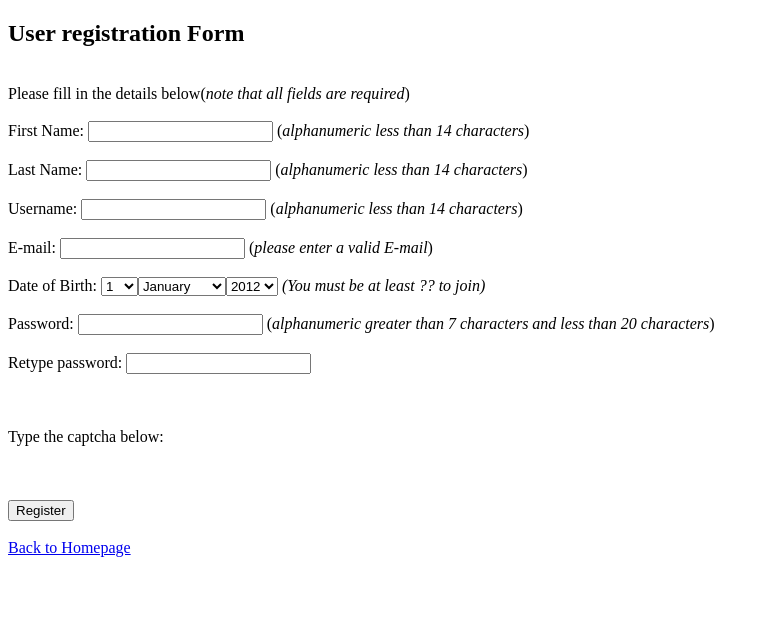
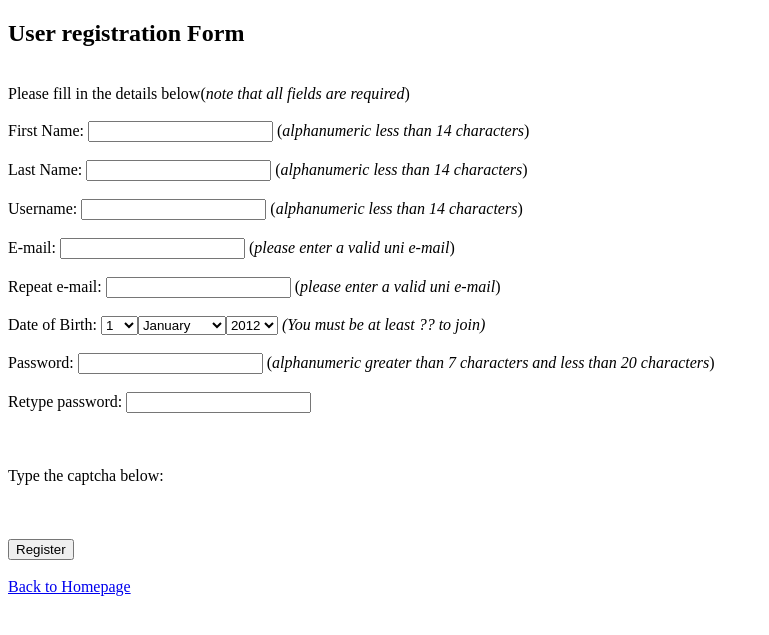
Before and after one commit to runnaway90/Clearview, a PHP site: page /march/login/register.php in a window 1280 px wide. Shown: the top 635 px of the page, without its empty margins (0-769 px from the left). Run offline with PHP 8.4, Linux system fonts and the light colour scheme; some libraries are stand-ins or nearby versions.

Commit message:
modified:   login/register.php

```diff
--- a/march/login/register.php
+++ b/march/login/register.php
@@ -6,40 +6,29 @@
 	$username_not_empty = TRUE;
 	$username_valid = TRUE;
 	$username_not_duplicate = TRUE;
-	$password_not_empty = TRUE;
+	$password1_not_empty = TRUE;
+	$password2_not_empty = TRUE;
 	$passwords_match = TRUE;
 	$password_valid = TRUE;
 	$captcha_valid = TRUE;
-	$email_not_empty = TRUE;
+	$email1_not_empty = TRUE;
+    $email2_not_empty = TRUE;
 	$email_valid = TRUE;
+    $email_uni = TRUE;
+    $valid_domains = array('ed.ac.uk');
+    $email_not_duplicate = TRUE;
 	$emails_match = TRUE;
 	$fname_not_empty = TRUE;
 	$fname_valid = TRUE;
 	$lname_not_empty = TRUE;
 	$lname_valid = TRUE;
 
-
 	//check if user is logged in
-	if (isLoggedIn())
-	{
-		header('Location: memberzone.php');
-	}
+	if (isLoggedIn()) { header('Location: main.php'); }
 
 	//check if username and password fields are not empty
-	if (isset($_POST['username']) && isset($_POST['pass1']) && $_POST['pass2'])
+	if (isset($_POST['username']) && isset($_POST['pass1']) && isset($_POST['pass2']))
 	{
-		//retrieve our data from POST
-		/*$username = ($_POST['username']);
-		$pass1 = ($_POST['pass1']);
-		$pass2 = ($_POST['pass2']);
-		$email = ($_POST['email']);
-		$email2 = ($_POST['email2']);
-		$fname = ($_POST['fname']);
-		$lname = ($_POST['lname']);*/
-
-		//check if username is not empty
-		if(empty($_POST['username'])) {$username_not_empty = FALSE;}
-		else {$username_not_empty = TRUE;}
 
 		//connect to the DB
 		$conn = mysql_connect($dbhost, $dbuser, $dbpass);
@@ -49,33 +38,28 @@
 		$username = secure_data($_POST['username']);
 		$pass1 = secure_data($_POST['pass1']);
 		$pass2 = secure_data($_POST['pass2']);
-		$email = secure_data($_POST['email']);
-		//$email2 = secure_data($_POST['email2']);
+		$email1 = secure_data($_POST['email1']);
+		$email2 = secure_data($_POST['email2']);
 		$fname = secure_data($_POST['fname']);
 		$lname = secure_data($_POST['lname']);
 
+		//check if username is not empty
+		if (empty($username)) { $username_not_empty = FALSE; }
+
 		//check if username is valid
-		if ((!(ctype_alnum($username))) || ((strlen($username)) >15)) {$username_valid=FALSE;}
-		else {$username_valid=TRUE;}
+		if ( (!(ctype_alnum($username))) || ((strlen($username)) >15) ) { $username_valid=FALSE; }
 
 		//check if user exists
 		$query = 	"SELECT username
-					FROM ".$usertable."
+					FROM $usertable
 					WHERE username = '$username';";
 		$result = mysql_query($query);
 
-		if(mysql_num_rows($result) < 1) //no such user exists
-		{
-			$username_not_duplicate=TRUE;
-		}
-		else
-		{
-			$username_not_duplicate=FALSE;
-		}
+        // user exists
+		if(mysql_num_rows($result) > 0) { $username_not_duplicate=FALSE; }
 
 		// check if fname is empty
-		if(empty($fname)) {$fname_not_empty = FALSE;}
-		else {$fname_not_empty = TRUE;}
+		if(empty($fname)) { $fname_not_empty = FALSE; }
 
 		// first name verification
 		// Set up regular expression strings to evaluate the if first name is made of only letters;?
@@ -83,107 +67,97 @@
 		$regex = '/[a-zA-Z- ]/';
 
 		// Run the preg_match() function on regex against the first name address
-		if (preg_match($regex, $fname))
-		{
-			$fname_valid = TRUE;
-		}
-		else
-		{
-			$fname_valid = FALSE;
-		}
+		if (!preg_match($regex, $fname)) { $fname_valid = FALSE; }
 
 		// check if lname is empty
-		if(empty($lname)) {$lname_not_empty = FALSE;}
-		else {$lname_not_empty = TRUE;}
+		if (empty($lname)) { $lname_not_empty = FALSE; }
 
 		/// Set up regular expression strings to evaluate the if last name is made of only letters;?
 		$regex = '/[a-zA-Z]/';
 		// Run the preg_match() function on regex against the last name address
-		if (preg_match($regex, $fname))
-		{
-			$lname_valid = TRUE;
-		}
+		if (!preg_match($regex, $fname)) { $lname_valid = FALSE; }
+
+		// check if email is empty
+		if (empty($email1)) { $email1_not_empty = FALSE; }
+        if (empty($email2)) { $email2_not_empty = FALSE; }
+
+        // check if emails match
+        if (strcmp($email1,$email2) != 0) { $emails_match = FALSE; }
         else
         {
-			$lname_valid = FALSE;
-		}
-
-		// check if email is empty
-		if(empty($email)) {$email_not_empty = FALSE;}
-		else {$email_not_empty = TRUE;}
-
+            $email = $email1;
             // email verification
             // Set up regular expression strings to evaluate the value of email variable against
             $regex = '/^[_a-z0-9-]+(\.[_a-z0-9-]+)*@[a-z0-9-]+(\.[a-z0-9-]+)*(\.[a-z]{2,3})$/';
 
             // Run the preg_match() function on regex against the email address
-		if (preg_match($regex, $email))
+            if (!preg_match($regex, $email)) { $email_valid = FALSE; }
+            else
             {
-			$domain = explode('a',$email);
+                // check if a uni email
+                $domain = explode('@',$email);
                 $domain = $domain[1];
 
-			if (strlen(strstr($domain,'ed.ac.uk'))>0)
+                // match with all valid domains
+                $email_uni = FALSE;
+                foreach ($valid_domains as $vd)
                 {
-				$email_valid = TRUE;
+                    if (strcmp($domain,$vd) == 0)
+                    {
+                        $email_uni = TRUE;
+                        break;
                     }
                 }
+            }
+
+            //check if email exists
+            $query = 	"SELECT email
+                        FROM $usertable
+                        WHERE email = '$email';";
+            $result = mysql_query($query);
+            if(mysql_num_rows($result) > 0) { $email_not_duplicate=FALSE; }
+
+        } // end of email checks
+
+
+		//check if password is not empty
+		if (empty($pass1)) { $password1_not_empty = FALSE; }
+		if (empty($pass2)) { $password2_not_empty = FALSE; }
+
+		//check if passwords match
+		if (strcmp($pass1,$pass2) != 0) { $passwords_match=FALSE; }
         else
         {
-			$email_valid = FALSE;
-		}
-
-		//check if password is not empty
-		if(empty($pass1)) {$password_not_empty = FALSE;}
-		else {$password_not_empty = TRUE;}
-
-
-		//check if passwords match
-		if ($pass1==$pass2)
-		{
-			$passwords_match=TRUE;
-		}
-		else
-		{
-			$passwords_match=FALSE;
-		}
-
+            $pass = $pass1;
             //check if password is valid
-		if (ctype_alnum($pass1) // numbers & digits only
-			&& (strlen($pass1)>6) // at least 7 chars
-			&& (strlen($pass1)<21) // at most 20 chars
-			&& preg_match('`[A-Z]`',$pass1) // at least one upper case
-			&& preg_match('`[a-z]`',$pass1) // at least one lower case
-			&& preg_match('`[0-9]`',$pass1) // at least one digit
+            if (!ctype_alnum($pass) // numbers & digits only
+                || !(strlen($pass)>6) // at least 7 chars
+                || !(strlen($pass)<21) // at most 20 chars
+                || !preg_match('`[A-Z]`',$pass) // at least one upper case
+                || !preg_match('`[a-z]`',$pass) // at least one lower case
+                || !preg_match('`[0-9]`',$pass) // at least one digit
                 )
-		{
-			$password_valid=TRUE;
-		}
-		else
             {
                 $password_valid=FALSE;
             }
-
+        }
 		//Validate recaptcha
 		require_once('recaptchalib.php');
 		$resp = recaptcha_check_answer ($private_captcha_key,
 										$_SERVER["REMOTE_ADDR"],
 										$_POST["recaptcha_challenge_field"],
 										$_POST["recaptcha_response_field"]);
+        //captcha validation fails
+		if (!$resp->is_valid) {	$captcha_valid=FALSE; }
 
-		if (!$resp->is_valid) {			//captcha validation fails
-			$captcha_valid=FALSE;
-		}
-		else
-		{
-			$captcha_valid=TRUE;
-		}
 		$dob = $_POST['year'] . '-' . $_POST['month'] . '-' .$_POST['day'];
 
 		//check if all variables are true
-		if (($username_not_empty==TRUE)
+		if ( ($username_not_empty==TRUE)
 			&& ($username_valid==TRUE)
 			&& ($username_not_duplicate==TRUE)
-			&& ($password_not_empty==TRUE)
+			&& ($password1_not_empty==TRUE)
+			&& ($password2_not_empty==TRUE)
 			&& ($passwords_match==TRUE)
 			&& ($password_valid==TRUE)
 			&& ($captcha_valid==TRUE)
@@ -192,7 +166,11 @@
 			&& ($lname_valid==TRUE)
 			&& ($lname_not_empty==TRUE)
 			&& ($email_valid==TRUE)
-			&& ($email_not_empty==TRUE))
+			&& ($email1_not_empty==TRUE)
+			&& ($email2_not_empty==TRUE)
+            && ($email_not_duplicate==TRUE)
+            && ($email_uni==TRUE)
+            && ($emails_match==TRUE) )
 		{
 			//hash the password
 			$hash = hash('sha256', $pass1);
@@ -284,15 +262,37 @@ echo '<form name="register" action="register.php" method="post">
 		Please fill in the details below(<i>note that all fields are required</i>)
 		<br /><br />
 
+        <?php // error messages if any ?>
+            <? if ($captcha_valid==FALSE) echo '<font color="red">Please enter correct captcha</font><br />'; ?>
+            <? if ($fname_not_empty==FALSE) echo '<font color="red">You have entered an empty fnamr.</font><br />'; ?>
+            <? if ($fname_valid==FALSE) echo '<font color="red">Your username should be alphanumeric and less than 14 characters.</font><br />'; ?>
+            <? if ($lname_not_empty==FALSE) echo '<font color="red">You have entered an empty fnamr.</font><br />'; ?>
+            <? if ($lname_valid==FALSE) echo '<font color="red">Your username should be alphanumeric and less than 14 characters.</font><br />'; ?>
+            <? if ($username_not_empty==FALSE) echo '<font color="red">You have entered an empty username.</font><br />'; ?>
+            <? if ($username_valid==FALSE) echo '<font color="red">Your username should be alphanumeric and less than 14 characters.</font><br />'; ?>
+            <? if ($username_not_duplicate==FALSE) echo '<font color="red">Please choose another username, your username is already used.</font><br />'; ?>
+            <? if ($email1_not_empty==FALSE) echo '<font color="red">You have entered an empty email.</font><br />'; ?>
+            <? if ($email2_not_empty==FALSE) echo '<font color="red">You have entered an empty repeat email.</font><br />'; ?>
+            <? if ($email_valid==FALSE) echo '<font color="red">Your email should be email@provider.domain.</font><br />'; ?>
+            <? if ($email_uni==FALSE) echo '<font color="red">Your email should be uni.</font><br />'; ?>
+            <? if ($email_not_duplicate==FALSE) echo '<font color="red">Your email is already registered.</font><br />'; ?>
+            <? if ($emails_match==FALSE) echo '<font color="red">Your emails do not match.</font><br />'; ?>
+            <? if ($password1_not_empty==FALSE) echo '<font color="red">Your first password field is empty.</font><br />'; ?>
+            <? if ($password2_not_empty==FALSE) echo '<font color="red">Your second password field is empty.</font><br />'; ?>
+            <? if ($password_valid==FALSE) echo '<font color="red">Your password should be alphanumeric and greater 7 characters and less than 20 characters.</font><br />'; ?>
+            <? if ($passwords_match==FALSE) echo '<font color="red">Your password does not match.</font><br />'; ?>
+        <?php //end of error messages ?>
+
 		<!-- Start of registration form -->
 		<form action="<?php echo htmlentities($_SERVER['PHP_SELF']); ?>" method="POST">
 			First Name:  <input type="text" class="<?php if (($fname_not_empty==FALSE) || ($fname_valid==FALSE))  echo "invalid"; ?>" id="fname" name="fname" value=<? if(isset($fname)) echo '"'.$fname.'"'; ?>> (<i>alphanumeric less than 14 characters</i>)<br /><br />
 			Last Name:  <input type="text" class="<?php if (($lname_not_empty==FALSE) || ($lname_valid==FALSE))  echo "invalid"; ?>" id="lname" name="lname" value=<? if(isset($lname)) echo '"'.$lname.'"'; ?>> (<i>alphanumeric less than 14 characters</i>)<br /><br />
 			Username:  <input type="text" class="<?php if (($username_not_empty==FALSE) || ($username_valid==FALSE) || ($username_not_duplicate==FALSE))  echo "invalid"; ?>" id="username" name="username" value=<? if(isset($username)) echo '"'.$username.'"'; ?>> (<i>alphanumeric less than 14 characters</i>)<br /><br />
-			E-mail:  <input type="text" class="<?php if (($email_not_empty==FALSE) || ($email_valid==FALSE))  echo "invalid"; ?>" id="email" name="email" value=<? if(isset($email)) echo '"'.$email.'"'; ?>> (<i>please enter a valid E-mail</i>)<br /><br />
+			E-mail:  <input type="text" class="<?php if (($email1_not_empty==FALSE) || ($email_valid==FALSE)) { echo "invalid"; } ?>" id="email1" name="email1" value=<? if(isset($email1)) echo '"'.$email1.'"'; ?>> (<i>please enter a valid uni e-mail</i>)<br /><br />
+			Repeat e-mail:  <input type="text" class="<?php if (($email2_not_empty==FALSE) || ($email_valid==FALSE)) { echo "invalid"; } ?>" id="email2" name="email2" value=<? if(isset($email2)) echo '"'.$email2.'"'; ?>> (<i>please enter a valid uni e-mail</i>)<br /><br />
 			<?echo dateOfBirth(01,01,2012); ?> <i> (You must be at least ?? to join) </i> <br /><br />
-			Password:  <input name="pass1" type="password" class="<?php if (($password_not_empty==FALSE) || ($passwords_match==FALSE) || ($password_valid==FALSE)) echo "invalid"; ?>" id="pass1" > (<i>alphanumeric greater than 7 characters and less than 20 characters</i>)<br /><br />
-			Retype password: <input name="pass2" type="password" class="<?php if (($password_not_empty==FALSE) || ($passwords_match==FALSE) || ($password_valid==FALSE)) echo "invalid"; ?>" id="pass2" ><br /><br />
+			Password:  <input name="pass1" type="password" class="<?php if (($password1_not_empty==FALSE) || ($passwords_match==FALSE) || ($password_valid==FALSE)) echo "invalid"; ?>" id="pass1" > (<i>alphanumeric greater than 7 characters and less than 20 characters</i>)<br /><br />
+			Retype password: <input name="pass2" type="password" class="<?php if (($password2_not_empty==FALSE) || ($passwords_match==FALSE) || ($password_valid==FALSE)) echo "invalid"; ?>" id="pass2" ><br /><br />
 
 			<br /><br />
 			Type the captcha below:
@@ -306,20 +306,6 @@ echo '<form name="register" action="register.php" method="post">
 			<br /><br />
 
 			<a href="index.php">Back to Homepage</a><br />
-				<? if ($captcha_valid==FALSE) echo '<font color="red">Please enter correct captcha</font><br />'; ?>
-				<? if ($fname_not_empty==FALSE) echo '<font color="red">You have entered an empty fnamr.</font><br />'; ?>
-				<? if ($fname_valid==FALSE) echo '<font color="red">Your username should be alphanumeric and less than 14 characters.</font><br />'; ?>
-				<? if ($lname_not_empty==FALSE) echo '<font color="red">You have entered an empty fnamr.</font><br />'; ?>
-				<? if ($lname_valid==FALSE) echo '<font color="red">Your username should be alphanumeric and less than 14 characters.</font><br />'; ?>
-				<? if ($username_not_empty==FALSE) echo '<font color="red">You have entered an empty username.</font><br />'; ?>
-				<? if ($username_valid==FALSE) echo '<font color="red">Your username should be alphanumeric and less than 14 characters.</font><br />'; ?>
-				<? if ($username_not_duplicate==FALSE) echo '<font color="red">Please choose another username, your username is already used.</font><br />'; ?>
-				<? if ($email_not_empty==FALSE) echo '<font color="red">You have entered an empty username.</font><br />'; ?>
-				<? if ($email_valid==FALSE) echo '<font color="red">Your username should be alphanumeric and less than 14 characters.</font><br />'; ?>
-				<? if ($password_not_empty==FALSE) echo '<font color="red">Your password is empty.</font><br />'; ?>
-				<? if ($password_valid==FALSE) echo '<font color="red">Your password should be alphanumeric and greater 7 characters and less than 20 characters.</font><br />'; ?>
-				<? if ($passwords_match==FALSE) echo '<font color="red">Your password does not match.</font><br />'.$dob; ?>
-				<? //if ($captcha_valid==FALSE) echo '<font color="red">Your captcha is invalid.</font><br />'; ?>
         </form>
 		<!-- End of registration form -->
 	</body>
```
Lines whose indentation alone changed are shown as unchanged.
